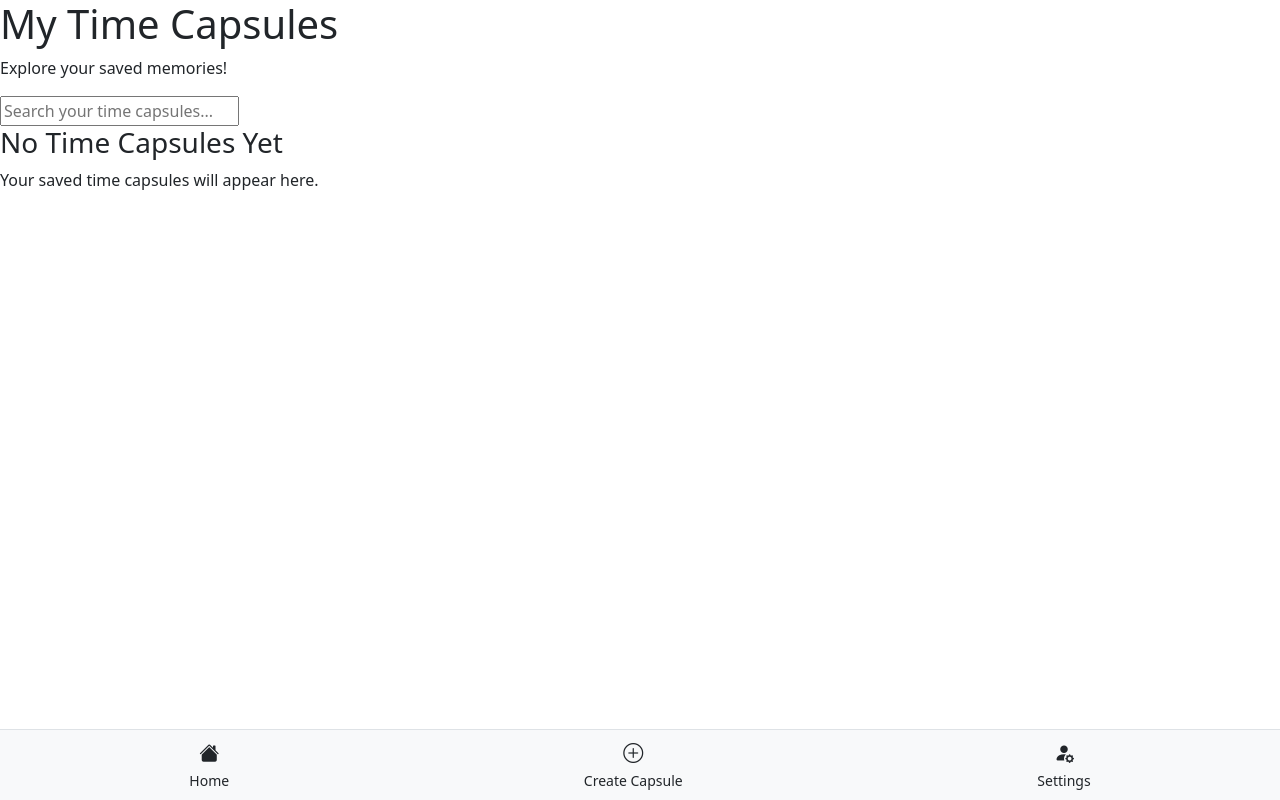
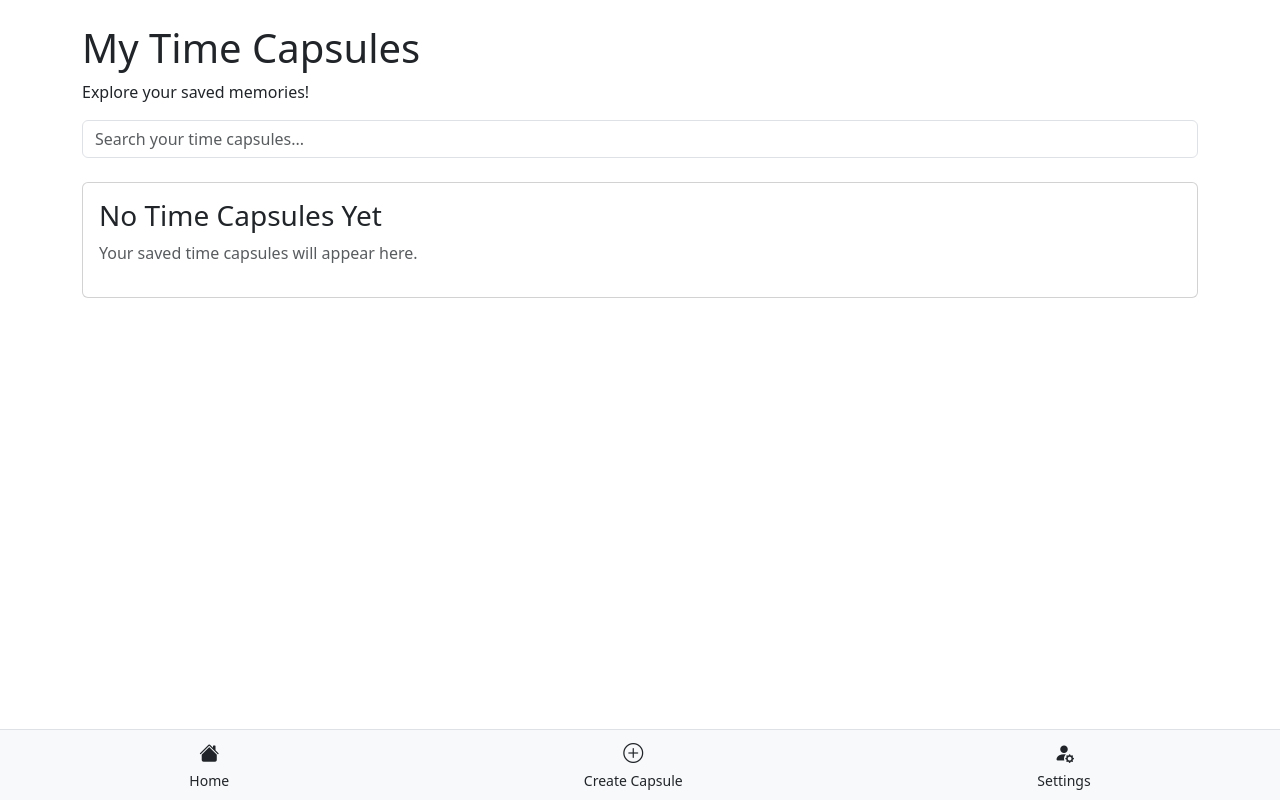
Before and after one commit to YanY213/1800_202630_BBY03, a website built with Vite: page pages/home.html in a window 1280 px wide. Built offline with nearby package versions, Linux system fonts and the light colour scheme.

Commit message:
Update homepage Bootstrap layout

```diff
--- a/pages/home.html
+++ b/pages/home.html
@@ -1,5 +1,6 @@
 <!doctype html>
 <html lang="en">
+
 <head>
   <title>Time Capsule App</title>
   <meta name="comp1800 template" content="My 1800 App" />
@@ -10,16 +11,10 @@
 
   <!-- Other libraries go here -->
   <!-- Bootstrap CSS -->
-    <link
-      href="https://cdn.jsdelivr.net/npm/bootstrap@5.3.3/dist/css/bootstrap.min.css"
-      rel="stylesheet"
-    />
+  <link href="https://cdn.jsdelivr.net/npm/bootstrap@5.3.3/dist/css/bootstrap.min.css" rel="stylesheet" />
 
   <!-- Bootstrap Icons -->
-    <link
-      rel="stylesheet"
-      href="https://cdn.jsdelivr.net/npm/bootstrap-icons@1.11.3/font/bootstrap-icons.min.css"
-    />
+  <link rel="stylesheet" href="https://cdn.jsdelivr.net/npm/bootstrap-icons@1.11.3/font/bootstrap-icons.min.css" />
 
   <!-- Web Components for shared navbar and footer layout -->
   <script type="module" src="/src/components/site-navbar.js"></script>
@@ -33,16 +28,15 @@
 
   <site-navbar></site-navbar>
   <!-- Main content goes here -->
+
+  <div class="container py-4">
+
     <!-- Homepage Title -->
     <h1>My Time Capsules</h1>
     <p>Explore your saved memories!</p>
 
     <!-- Search Bar -->
-<input
-    type="search"
-    id="searchBar"
-    placeholder="Search your time capsules..."
->
+    <input type="search" class="form-control" id="searchbar" placeholder="Search your time capsules...">
 
     <!-- Time Capsule Cards -->
     <div id="capsule-list">
@@ -52,15 +46,27 @@
     </div>
 
     <!-- Empty List Message -->
+
+<!-- Empty List Message -->
+<div class="card mt-4">
+    <div class="card-body">
         <div id="empty-message">
-    <h3>No Time Capsules Yet</h3>
-    <p>Your saved time capsules will appear here.</p>
+            <h3 class="card-title">No Time Capsules Yet</h3>
+            <p class="text-muted">
+                Your saved time capsules will appear here.
+            </p>
         </div>
+    </div>
+</div>
+
 
 
     <!---------------------------------------------->
     <!-- Your own JavaScript functions go here    -->
     <!---------------------------------------------->
     <!-- Link to scripts of your own -->
+
+  </div>
 </body>
+
 </html>
```
Lines whose indentation alone changed are shown as unchanged.
